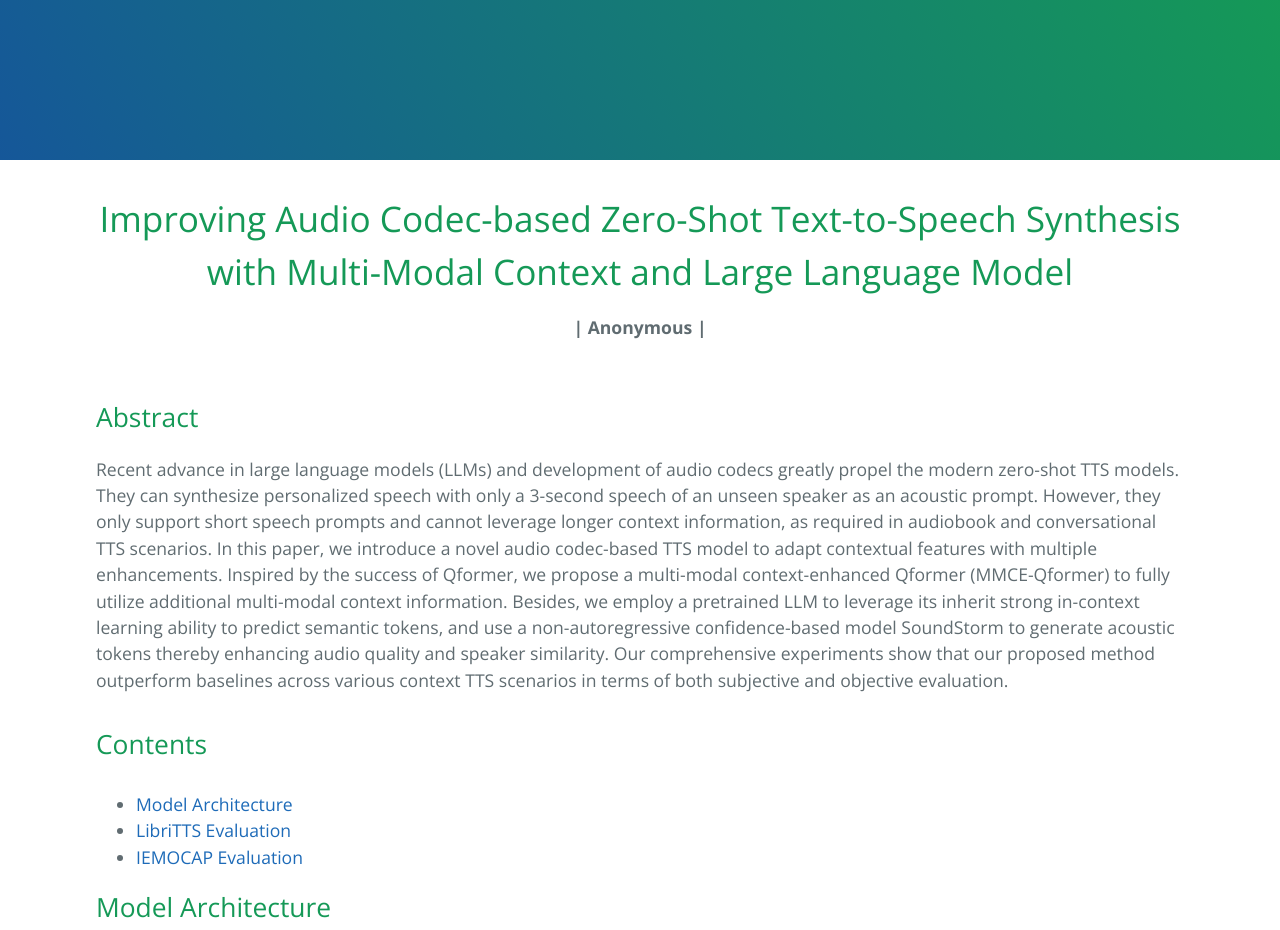
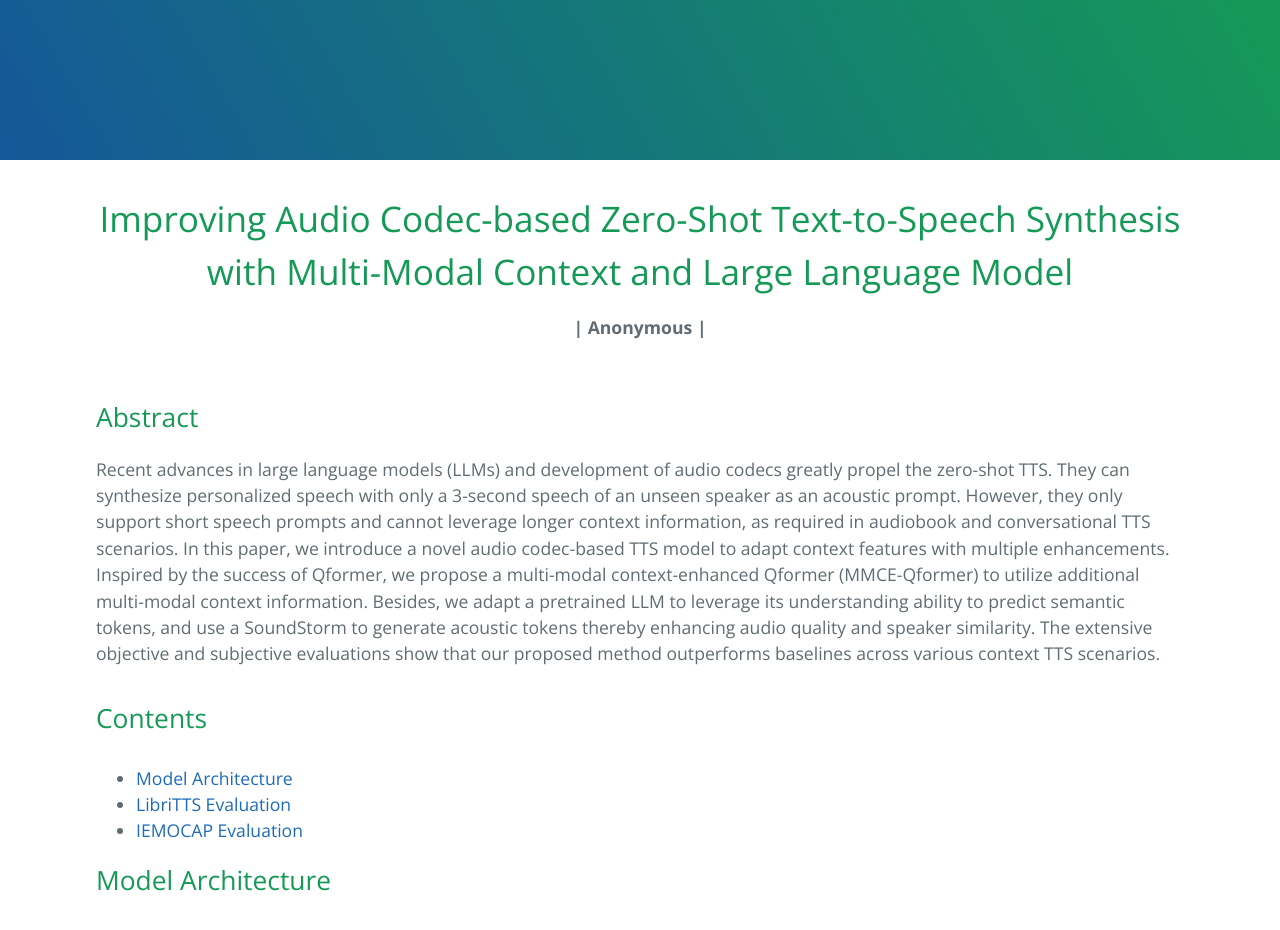
Before and after one commit to happylittlecat2333/interspeech2024, a plain HTML site: page index.html in a window 1280 px wide. Shown: the top 930 px of the page. Drawn offline with nearby package versions, Linux system fonts and the light colour scheme.

Commit message:
first commit

```diff
--- a/index.html
+++ b/index.html
@@ -7,7 +7,6 @@
 <meta name="generator" content="Jekyll v3.9.0">
 <meta property="og:title" content="Improving Audio Codec-based Zero-Shot Text-to-Speech Synthesis with Multi-Modal Context and Large Language Model">
 <meta property="og:locale" content="en_US">
-<link rel="canonical" href="https://happylittlecat2333.github.io/interspeech2024-MMCE-Qformer/">
 <meta name="twitter:card" content="summary">
 <!-- End Jekyll SEO tag -->
     <meta name="viewport" content="width=device-width, initial-scale=1">
@@ -33,9 +32,7 @@
 
 
 <h2 id="abstract">Abstract</h2>
-<p>Recent advance in large language models (LLMs) and development of audio codecs greatly propel the modern zero-shot TTS models. They can synthesize personalized speech with only a 3-second speech of an unseen speaker as an acoustic prompt. However, they only support short speech prompts and cannot leverage longer context information, as required in audiobook and conversational TTS scenarios. In
-this paper, we introduce a novel audio codec-based TTS model to adapt contextual features with multiple enhancements. Inspired by the success of Qformer, we propose a multi-modal context-enhanced Qformer (MMCE-Qformer) to fully utilize additional multi-modal context information. Besides, we employ a pretrained LLM to leverage its inherit strong in-context learning ability to predict semantic
-tokens, and use a non-autoregressive confidence-based model SoundStorm to generate acoustic tokens thereby enhancing audio quality and speaker similarity. Our comprehensive experiments show that our proposed method outperform baselines across various context TTS scenarios in terms of both subjective and objective evaluation.</p>
+<p>Recent advances in large language models (LLMs) and development of audio codecs greatly propel the zero-shot TTS. They can synthesize personalized speech with only a 3-second speech of an unseen speaker as an acoustic prompt. However, they only support short speech prompts and cannot leverage longer context information, as required in audiobook and conversational TTS scenarios. In this paper, we introduce a novel audio codec-based TTS model to adapt context features with multiple enhancements. Inspired by the success of Qformer, we propose a multi-modal context-enhanced Qformer (MMCE-Qformer) to utilize additional multi-modal context information. Besides, we adapt a pretrained LLM to leverage its understanding ability to predict semantic tokens, and use a SoundStorm to generate acoustic tokens thereby enhancing audio quality and speaker similarity. The extensive objective and subjective evaluations show that our proposed method outperforms baselines across various context TTS scenarios.</p>
 
 <h2><p class="toc_title">Contents</p></h2>
 <div id="toc_container">
```
Also changed, not shown: overview.png.
